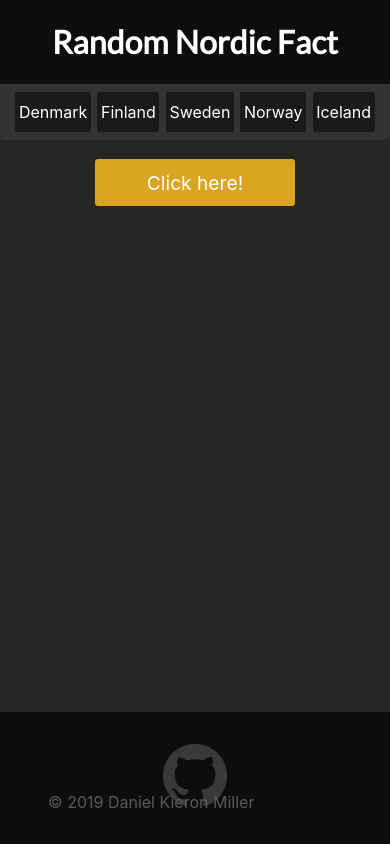
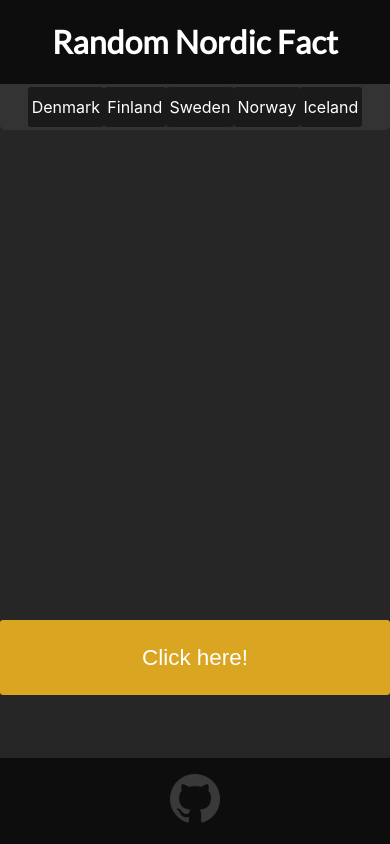
Before and after one commit to Daniel-K-Miller/Random-Nordic-Fact, a React (Create React App) app: page / in a window 390 px wide. Built offline with nearby package versions, Linux system fonts and the light colour scheme.

Commit message:
More responsive design implemented through styled-components for mobile potrait devices

```diff
--- a/package.json
+++ b/package.json
@@ -10,7 +10,8 @@
     "react-share": "^2.4.0",
     "react-twitter-embed": "^2.0.7",
     "styled-components": "^4.1.3",
-    "uuid": "^3.3.2"
+    "uuid": "^3.3.2",
+    "yarn": "^1.15.2"
   },
   "scripts": {
     "start": "react-scripts start",
--- a/src/App.js
+++ b/src/App.js
@@ -4,7 +4,7 @@ import Navi from './modules/Navi.js';
 import Header from './modules/Title.js';
 import Footer from './modules/Footer.js';
 import Combined from './modules/CombinedFact.js';
-import Buttons from './modules/Buttons.js';
+import Button from './modules/Buttons.js';
 import PastFacts from './modules/PastFacts.js'
 import SocialMedia from './modules/SocialMedia.js'
 
@@ -90,7 +90,6 @@ class App extends Component {
       icelandFacts: [`The population of Iceland was 338,349 in 2017.`, `The capital of Iceland is Reykjavik with a population 122,853.`, `The currency of Iceland is the Icelandic króna.`, `There are no forests in Iceland.`, `Iceland produces the most amount of books/magazine publications per capita. 10% of the population will publish a book in their lifetime.`, `Raw puffin heart is considered an Icelandic delicacy.`, `Beer was prohibited in Iceland from 1915 to 1989.`, `Iceland has 130 active and extinct volcanic mountains, 18 of which have erupted since human inhabitation of Iceland.`, `As of 2015 Icelandic musician Björk has sold between 20 and 40 million records worldwide making her Iceland’s most successful artist in terms of sales.`, `Iceland’s national animal is the Gyrfalcon.`]
     }
     this.handleClick = this.handleClick.bind(this);
-    this.handleReset = this.handleReset.bind(this);
     this.handleArray = this.handleArray.bind(this);
     this.handleMouseOver = this.handleMouseOver.bind(this);
     this.handleMouseOut = this.handleMouseOut.bind(this);
@@ -224,18 +223,7 @@ class App extends Component {
       } else if (tempCountry === "norway") {
         array.length === 0 ? this.setState({ norwayFacts: fullNorwayFacts }) : this.setState({ norwayFacts: array });
       }
-    } else if (tempCountry === undefined) {
-      this.setState({ fact: "ERROR!" })
     }
-  }
-
-  // Used within Buttons.js -> ResetButton.js
-  handleReset = () => {
-    this.setState({
-      clicked: false,
-      text: 'Click here!',
-      styles: 'primary'
-    })
   }
 
   // Used within Navi.js -> list.js
@@ -285,7 +273,7 @@ class App extends Component {
       <Wrapper>
         <Header />
         <Navi nordicArray={originArray} testArray={this.state.objectFromArray} onChange={this.handleArray} arrayTotal={arrayTotalValue} />
-        <Buttons clicked={this.state.clicked} text={this.state.text} handleReset={this.handleReset} handleClick={this.handleClick} styles={this.state.styles} />
+        <Button clicked={this.state.clicked} text={this.state.text} handleClick={this.handleClick} styles={this.state.styles} />
         <Combined clicked={this.state.clicked} text={this.state.text} testArray={this.state.objectFromArray} fact={this.state.fact} country={this.state.country} posOfFact={this.state.posOfFact} />
         <SocialMedia fact={this.state.fact} />
         <PastFacts lastCountries={this.state.lastCountries} lastFacts={this.state.lastFacts} handleMouseOver={this.handleMouseOver} handleMouseOut={this.handleMouseOut} />
--- a/src/modules/Buttons.js
+++ b/src/modules/Buttons.js
@@ -1,23 +1,87 @@
 import React, { Component } from 'react';
-import styled from 'styled-components';
-import PrimButton from './buttons/PrimButton.js';
-import ResetButton from './buttons/ResetButton.js';
+import styled, { css } from 'styled-components';
+
+// TODO CSS conflicting with JS formatting within this file, visuaul bug within text editor only
 
 const Wrapper = styled.article`
   display: flex;
   margin: auto;
   width: 200px;
   position: relative;
+
+
+  // tablet
+    @media (min-width: 768px) and (max-width: 1024px) {
+
+
+
+    }
+    // Potrait mobile
+    @media (min-width: 320px) and (max-width: 480px) {
+
+        position: absolute;
+        bottom: 15vh;
+        z-index: 1;
+        left: 0;
+        right: 0;
+        width: 100vw;
+
+
+    }
+`
+const PriButton = styled.button`
+  color: white;
+  padding: .5em 1em;
+  font-size: 1.4em;
+  background: goldenrod;
+  border: 2px solid goldenrod;
+  border-radius: 3px;
+  text-align: center;
+  margin: 1em 0;
+  width: 100%;
+  position: relative;
+  text-decoration: none;
+  cursor: pointer;
+  user-select: none;
+  :hover {
+    opacity: .9;
+  }
+
+  // tablet
+    @media (min-width: 768px) and (max-width: 1024px) {
+
+
+
+    }
+    // Potrait mobile
+    @media (min-width: 320px) and (max-width: 480px) {
+
+        padding: 1em 0;
+
+    }
+
+  ${props => props.styles === 'secondary' && css`
+  background: forestgreen;
+  border: 2px solid forestgreen;
+  opacity: 0.9;
+  :hover {
+    opacity: 1;
+  `}
+
+
+
 `
 
-class Buttons extends Component {
+
+class Button extends Component {
     render() {
         return (
             <Wrapper>
-                <PrimButton clicked={this.props.clicked} text={this.props.text} styles={this.props.styles} onChange={this.props.handleClick} />
-                <ResetButton clicked={this.props.clicked} text={this.props.text} onChange={this.props.handleReset} />
+                <PriButton styles={this.props.styles} onClick={this.props.handleClick}>
+                    {this.props.text}
+                </PriButton>
             </Wrapper>
         )
     }
 }
-export default Buttons;
+export default Button;
--- a/src/modules/Footer.js
+++ b/src/modules/Footer.js
@@ -39,6 +39,26 @@ const Nav = styled.footer`
         margin: 0 0 2em 3em;
         color: #595959;
     }
+
+
+    // tablet
+    @media (min-width: 768px) and (max-width: 1024px) {
+
+
+
+    }
+    // Potrait mobile
+    @media (min-width: 320px) and (max-width: 480px) {
+        padding: 0;
+        width: 100vw;
+        img {
+            width: 50px;
+        }
+        p {
+            visibility: hidden;
+        }
+
+    }
 `
 
 class Footer extends Component {
--- a/src/modules/Navi.js
+++ b/src/modules/Navi.js
@@ -26,7 +26,10 @@ const Nav = styled.nav`
     // Potrait mobile
     @media (min-width: 320px) and (max-width: 480px) {
         margin: 0 auto;
+
         ul {
+            display: flex;
+            justify-content: space-between;
         width: auto;
         flex-direction: row;
         width: auto;
--- a/src/modules/buttons/PrimButton.js
+++ b/src/modules/buttons/PrimButton.js
@@ -26,6 +26,20 @@ const Button = styled.a`
   :hover {
     opacity: 1;
   `}
+
+
+  // tablet
+    @media (min-width: 768px) and (max-width: 1024px) {
+
+
+
+    }
+    // Potrait mobile
+    @media (min-width: 320px) and (max-width: 480px) {
+
+        padding: 1em 0;
+
+    }
 `
 
 class PrimButton extends Component {
--- a/src/modules/combinedfacts/Facts.js
+++ b/src/modules/combinedfacts/Facts.js
@@ -22,6 +22,8 @@ const Fact = styled.p`
     font-size: 1.1em;
     width: 90vw;
     padding: 5vw;
+    height: 15vh;
+    overflow-y: scroll;
   }
 `
 
--- a/src/modules/navi/list.js
+++ b/src/modules/navi/list.js
@@ -33,7 +33,7 @@ const LI = styled.li`
     @media (min-width: 320px) and (max-width: 480px) {
         font-size: 1em;
         padding: .5em .1em;
-        margin: .5em .2em;
+        margin: .2em 0;
         width: auto;
     }
 `
```
Also changed, not shown: src/modules/CombinedFact.js (+14 -1 lines), 1 other file (tests, documents, lock files or other folders).
